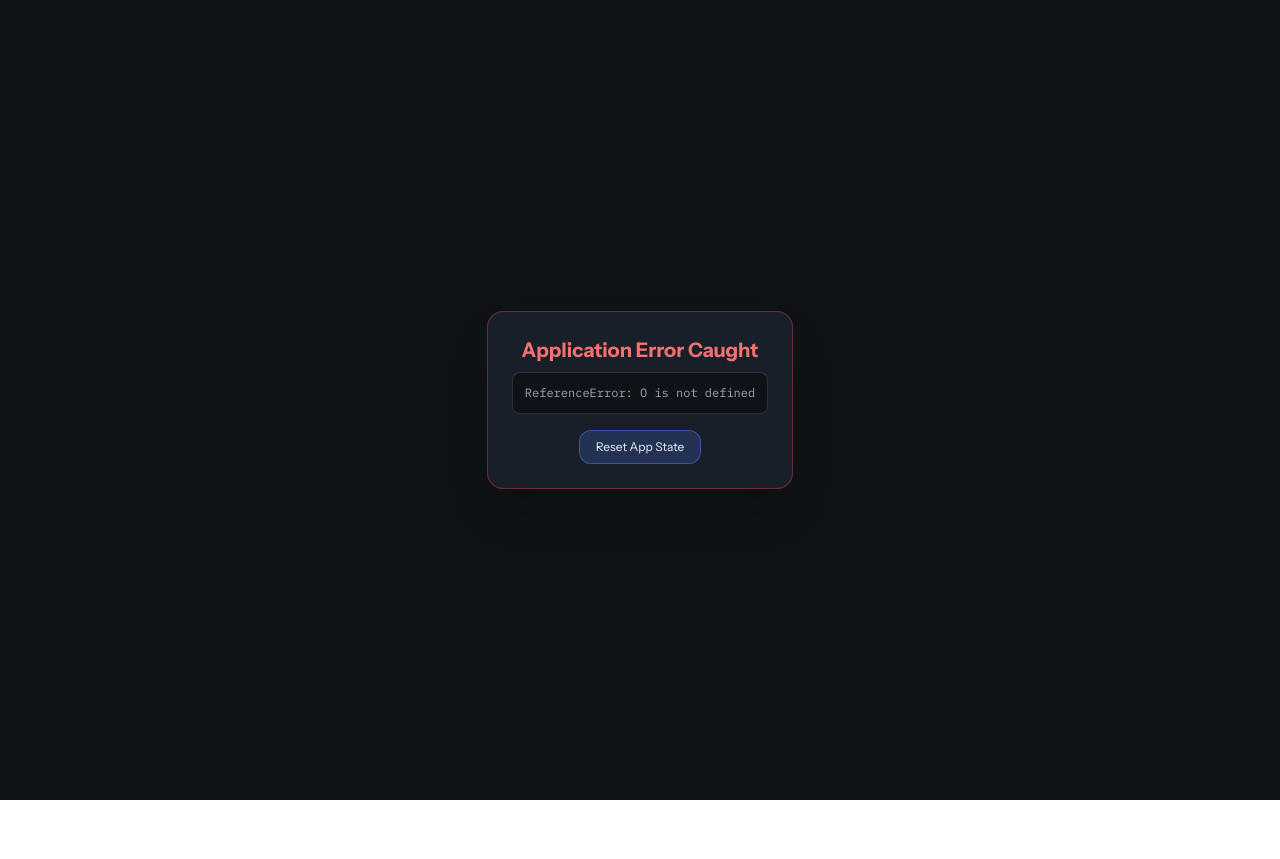
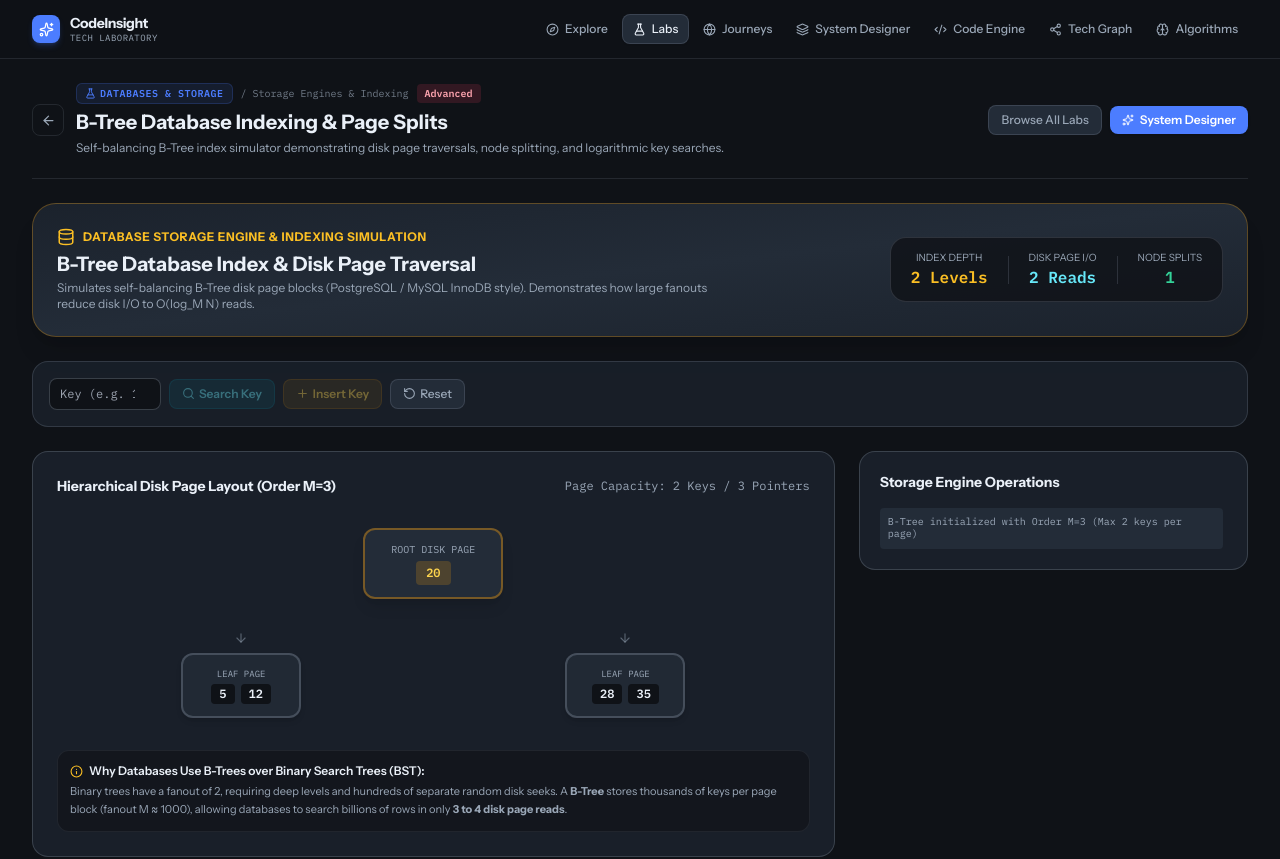
Before and after one commit to abhishek39980/CodeInsight, a React (Vite) app: page /labs/btree-index in a window 1280 px wide. Shown: the top 859 px of the page. Before the commit the page ends 800 px from the top, so only its background shows below. Built offline with nearby package versions, Linux system fonts and the light colour scheme.

Commit message:
fix: resolve ReferenceError O is not defined by removing raw LaTeX curly braces in JSX

```diff
--- a/src/components/labs/ai/NeuralNetworkLab.jsx
+++ b/src/components/labs/ai/NeuralNetworkLab.jsx
@@ -83,7 +83,7 @@ export default function NeuralNetworkLab() {
           </div>
           <h3 className="mt-1 text-xl font-bold text-atlas-text">Neural Network Forward Propagation & Activations</h3>
           <p className="text-xs text-atlas-muted mt-0.5 max-w-2xl">
-            Tune inputs, synaptic connection weights ($W$), biases ($b$), and non-linear activation functions ($\text{ReLU}, \sigma$) to watch tensor signal propagation in real time.
+            Tune inputs, synaptic connection weights (W), biases (b), and non-linear activation functions (ReLU, Sigmoid, Tanh) to watch tensor signal propagation in real time.
           </p>
         </div>
 
@@ -108,7 +108,7 @@ export default function NeuralNetworkLab() {
         <div className="flex flex-wrap items-center justify-between gap-4">
           {/* Activation Function Switcher */}
           <div className="flex items-center gap-2">
-            <span className="text-xs text-atlas-muted font-medium">Activation Function $\sigma(z)$:</span>
+            <span className="text-xs text-atlas-muted font-medium">Activation Function σ(z):</span>
             <div className="flex items-center gap-1">
               {[
                 { id: 'relu', label: 'ReLU (max(0,z))' },
--- a/src/components/labs/databases/BTreeIndexLab.jsx
+++ b/src/components/labs/databases/BTreeIndexLab.jsx
@@ -231,7 +231,7 @@ export default function BTreeIndexLab() {
           </div>
           <h3 className="mt-1 text-xl font-bold text-atlas-text">B-Tree Database Index & Disk Page Traversal</h3>
           <p className="text-xs text-atlas-muted mt-0.5 max-w-2xl">
-            Simulates self-balancing B-Tree disk page blocks (PostgreSQL / MySQL InnoDB style). Demonstrates how large fanouts reduce disk I/O to $\mathcal{O}(\log_M N)$ reads.
+            Simulates self-balancing B-Tree disk page blocks (PostgreSQL / MySQL InnoDB style). Demonstrates how large fanouts reduce disk I/O to O(log_M N) reads.
           </p>
         </div>
 
@@ -380,7 +380,7 @@ export default function BTreeIndexLab() {
                 <span>Why Databases Use B-Trees over Binary Search Trees (BST):</span>
               </div>
               <p className="text-[11px] leading-relaxed">
-                Binary trees have a fanout of 2, requiring deep levels and hundreds of separate random disk seeks. A <strong>B-Tree</strong> stores thousands of keys per page block (fanout $M \approx 1000$), allowing databases to search billions of rows in only <strong>3 to 4 disk page reads</strong>.
+                Binary trees have a fanout of 2, requiring deep levels and hundreds of separate random disk seeks. A <strong>B-Tree</strong> stores thousands of keys per page block (fanout M ≈ 1000), allowing databases to search billions of rows in only <strong>3 to 4 disk page reads</strong>.
               </p>
             </div>
           </div>
--- a/src/components/labs/devops/GitGraphLab.jsx
+++ b/src/components/labs/devops/GitGraphLab.jsx
@@ -176,7 +176,7 @@ export default function GitGraphLab() {
                 <span>How Git Branches Actually Work:</span>
               </div>
               <p className="text-[11px] leading-relaxed">
-                In Git, a branch is not a container of files—it is simply a lightweight 41-byte text file containing the 40-character SHA hash of its latest commit. Creating a branch is instantaneous ($\mathcal{O}(1)$).
+                In Git, a branch is not a container of files—it is simply a lightweight 41-byte text file containing the 40-character SHA hash of its latest commit. Creating a branch is instantaneous (O(1)).
               </p>
             </div>
           </div>
--- a/src/components/labs/security/RSACryptographyLab.jsx
+++ b/src/components/labs/security/RSACryptographyLab.jsx
@@ -110,7 +110,7 @@ export default function RSACryptographyLab() {
           </div>
           <h3 className="mt-1 text-xl font-bold text-atlas-text">Public-Key RSA Cryptography Lab</h3>
           <p className="text-xs text-atlas-muted mt-0.5 max-w-2xl">
-            Simulates the mathematics of RSA public-key encryption: prime generation ($p, q \to N, \phi$), public key encryption ($C = M^e \bmod N$), and private key decryption ($M = C^d \bmod N$).
+            Simulates the mathematics of RSA public-key encryption: prime generation (p, q → N, φ), public key encryption (C = M^e mod N), and private key decryption (M = C^d mod N).
           </p>
         </div>
 
@@ -228,7 +228,7 @@ export default function RSACryptographyLab() {
                 <span>The Mathematical Trapdoor Function:</span>
               </div>
               <p className="text-[11px] leading-relaxed">
-                RSA security relies on the <strong>prime factorization hardness problem</strong>. Multiplying two large primes $N = p \times q$ is instantaneous ($\mathcal{O}(1)$), but computing $p$ and $q$ from $N$ alone takes exponential time with classical computers.
+                RSA security relies on the <strong>prime factorization hardness problem</strong>. Multiplying two large primes N = p × q is instantaneous (O(1)), but computing p and q from N alone takes exponential time with classical computers.
               </p>
             </div>
           </div>
```
